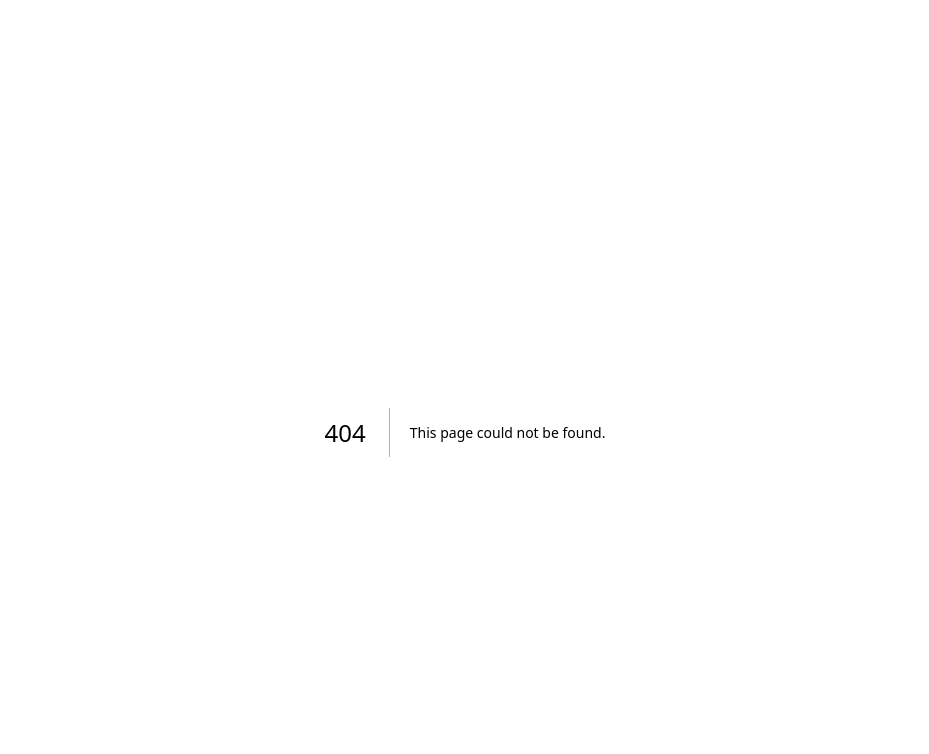
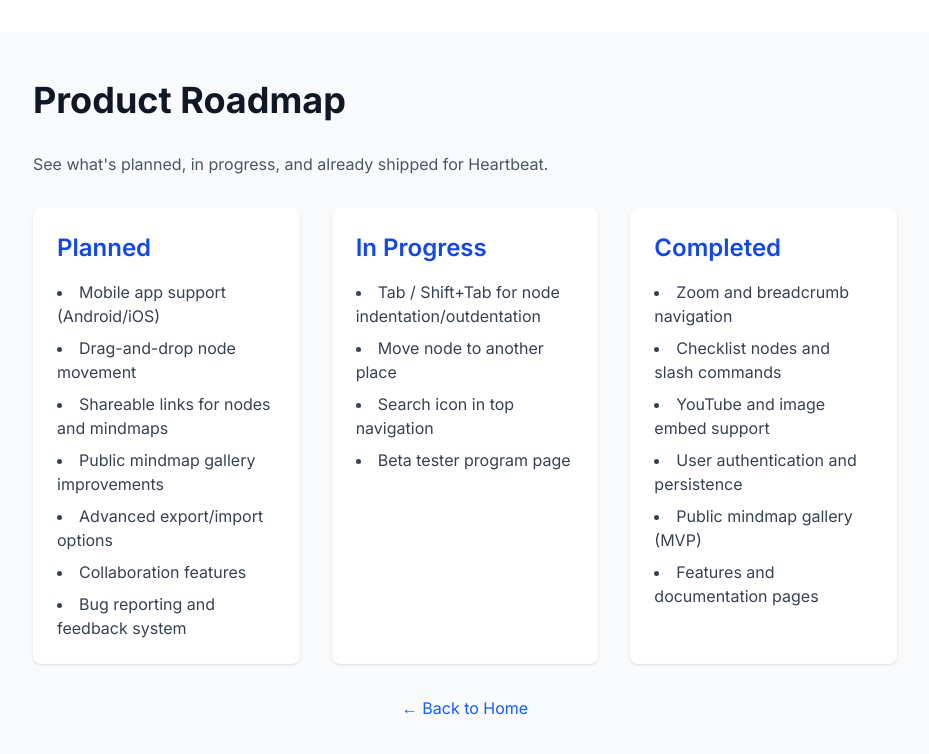
Before and after one commit to theikbhal/heartbeat, a Next.js app: page /roadmap in a window 1280 px wide. Before the commit this address had no page. Shown: the top 754 px of the page, without its empty margins (175-1104 px from the left). Built offline with nearby package versions, Linux system fonts and the light colour scheme.

Commit message:
road map, gallery page ; shift tab, tab make current node as child, reverse

```diff
--- a/app/demo/page.tsx
+++ b/app/demo/page.tsx
@@ -632,6 +632,47 @@
                     }
                     return copy;
                   });
+                } else if (e.key === "Tab" && !e.shiftKey) {
+                  e.preventDefault();
+                  setTree((oldTree) => {
+                    const copy = structuredClone(oldTree);
+                    const found = findNodeById(copy, selectedId);
+                    if (!found || !found.parent) return copy;
+                    const parent = found.parent;
+                    const idx = parent.children.findIndex((n) => n.id === selectedId);
+                    if (idx > 0) {
+                      // Remove from parent
+                      const [node] = parent.children.splice(idx, 1);
+                      // Add as last child of previous sibling
+                      parent.children[idx - 1].children.push(node);
+                      setTimeout(() => {
+                        setSelectedId(node.id);
+                        setEditText(node.text);
+                      }, 0);
+                    }
+                    return copy;
+                  });
+                } else if (e.key === "Tab" && e.shiftKey) {
+                  e.preventDefault();
+                  setTree((oldTree) => {
+                    const copy = structuredClone(oldTree);
+                    const found = findNodeById(copy, selectedId);
+                    if (!found || !found.parent) return copy;
+                    const parent = found.parent;
+                    const grand = findNodeById(copy, parent.id)?.parent;
+                    if (!grand) return copy; // already at root
+                    // Remove from parent
+                    const idx = parent.children.findIndex((n) => n.id === selectedId);
+                    const [node] = parent.children.splice(idx, 1);
+                    // Insert after parent in grandparent's children
+                    const parentIdx = grand.children.findIndex((n) => n.id === parent.id);
+                    grand.children.splice(parentIdx + 1, 0, node);
+                    setTimeout(() => {
+                      setSelectedId(node.id);
+                      setEditText(node.text);
+                    }, 0);
+                    return copy;
+                  });
                 }
               }}
             />
--- /dev/null
+++ b/app/gallery/page.tsx
@@ -0,0 +1,50 @@
+"use client";
+import Link from "next/link";
+
+// Placeholder data for public mindmaps
+const publicMindmaps = [
+  {
+    id: "1",
+    title: "My Mindmap",
+    owner: "user1***@gmail.com",
+  },
+  {
+    id: "2",
+    title: "Project Ideas",
+    owner: "jane***@example.com",
+  },
+  {
+    id: "3",
+    title: "Learning Plan",
+    owner: "anon***@mail.com",
+  },
+];
+
+export default function GalleryPage() {
+  return (
+    <div className="min-h-screen bg-gray-50 py-12">
+      <div className="max-w-3xl mx-auto px-4">
+        <h1 className="text-4xl font-bold text-gray-900 mb-8">Public Mindmap Gallery</h1>
+        <p className="mb-6 text-gray-600">Browse public mindmaps created by Heartbeat users. Click any mindmap to view it in read-only mode.</p>
+        <div className="grid gap-6">
+          {publicMindmaps.map((map) => (
+            <div key={map.id} className="bg-white rounded-lg shadow p-5 flex flex-col md:flex-row md:items-center md:justify-between">
+              <div>
+                <div className="text-xl font-semibold text-gray-900">{map.title}</div>
+                <div className="text-gray-500 text-sm">by {map.owner}</div>
+              </div>
+              <Link href={`/gallery/${map.id}`} className="mt-3 md:mt-0 bg-blue-600 text-white px-4 py-2 rounded hover:bg-blue-700 text-center">
+                View
+              </Link>
+            </div>
+          ))}
+        </div>
+        <div className="mt-8 text-center">
+          <Link href="/" className="text-blue-600 hover:text-blue-800">
+            ← Back to Home
+          </Link>
+        </div>
+      </div>
+    </div>
+  );
+}
--- a/app/page.tsx
+++ b/app/page.tsx
@@ -15,7 +15,7 @@
             <Link href="/" className="text-2xl font-bold text-blue-600">
               Heartbeat
             </Link>
-            <nav className="flex gap-6">
+            <nav className="flex gap-6 items-center">
               <Link href="/features" className="text-gray-600 hover:text-blue-600">
                 Features
               </Link>
@@ -28,6 +28,16 @@
               <Link href="/lifetime" className="text-gray-600 hover:text-blue-600">
                 Lifetime Deal
               </Link>
+              {!user && (
+                <>
+                  <Link href="/login" className="text-gray-600 hover:text-blue-600">
+                    Login
+                  </Link>
+                  <Link href="/register" className="text-gray-600 hover:text-blue-600">
+                    Register
+                  </Link>
+                </>
+              )}
             </nav>
           </div>
         </div>
@@ -61,22 +71,6 @@
           >
             Lifetime Deal
           </Link>
-          {!user && (
-            <>
-              <Link
-                href="/login"
-                className="border border-gray-300 px-8 py-3 rounded-lg font-medium hover:bg-gray-50 transition"
-              >
-                Login
-              </Link>
-              <Link
-                href="/register"
-                className="border border-blue-600 text-blue-600 px-8 py-3 rounded-lg font-medium hover:bg-blue-50 transition"
-              >
-                Register
-              </Link>
-            </>
-          )}
         </div>
       </section>
 
--- /dev/null
+++ b/app/roadmap/page.tsx
@@ -0,0 +1,65 @@
+"use client";
+import Link from "next/link";
+
+const roadmap = [
+  {
+    section: "Planned",
+    items: [
+      "Mobile app support (Android/iOS)",
+      "Drag-and-drop node movement",
+      "Shareable links for nodes and mindmaps",
+      "Public mindmap gallery improvements",
+      "Advanced export/import options",
+      "Collaboration features",
+      "Bug reporting and feedback system"
+    ]
+  },
+  {
+    section: "In Progress",
+    items: [
+      "Tab / Shift+Tab for node indentation/outdentation",
+      "Move node to another place",
+      "Search icon in top navigation",
+      "Beta tester program page"
+    ]
+  },
+  {
+    section: "Completed",
+    items: [
+      "Zoom and breadcrumb navigation",
+      "Checklist nodes and slash commands",
+      "YouTube and image embed support",
+      "User authentication and persistence",
+      "Public mindmap gallery (MVP)",
+      "Features and documentation pages"
+    ]
+  }
+];
+
+export default function RoadmapPage() {
+  return (
+    <div className="min-h-screen bg-gray-50 py-12">
+      <div className="max-w-4xl mx-auto px-4">
+        <h1 className="text-4xl font-bold text-gray-900 mb-8">Product Roadmap</h1>
+        <p className="mb-8 text-gray-600">See what's planned, in progress, and already shipped for Heartbeat.</p>
+        <div className="grid md:grid-cols-3 gap-8">
+          {roadmap.map((section, idx) => (
+            <div key={section.section} className="bg-white rounded-lg shadow p-6">
+              <h2 className="text-2xl font-semibold mb-4 text-blue-700">{section.section}</h2>
+              <ul className="list-disc list-inside space-y-2">
+                {section.items.map((item, i) => (
+                  <li key={i} className="text-gray-700">{item}</li>
+                ))}
+              </ul>
+            </div>
+          ))}
+        </div>
+        <div className="mt-8 text-center">
+          <Link href="/" className="text-blue-600 hover:text-blue-800">
+            ← Back to Home
+          </Link>
+        </div>
+      </div>
+    </div>
+  );
+}
--- a/app/user/page.tsx
+++ b/app/user/page.tsx
@@ -495,6 +495,47 @@
                     }
                     return copy;
                   });
+                } else if (e.key === "Tab" && !e.shiftKey) {
+                  e.preventDefault();
+                  setTree((oldTree) => {
+                    const copy = structuredClone(oldTree);
+                    const found = findNodeById(copy, selectedId);
+                    if (!found || !found.parent) return copy;
+                    const parent = found.parent;
+                    const idx = parent.children.findIndex((n) => n.id === selectedId);
+                    if (idx > 0) {
+                      // Remove from parent
+                      const [node] = parent.children.splice(idx, 1);
+                      // Add as last child of previous sibling
+                      parent.children[idx - 1].children.push(node);
+                      setTimeout(() => {
+                        setSelectedId(node.id);
+                        setEditText(node.text);
+                      }, 0);
+                    }
+                    return copy;
+                  });
+                } else if (e.key === "Tab" && e.shiftKey) {
+                  e.preventDefault();
+                  setTree((oldTree) => {
+                    const copy = structuredClone(oldTree);
+                    const found = findNodeById(copy, selectedId);
+                    if (!found || !found.parent) return copy;
+                    const parent = found.parent;
+                    const grand = findNodeById(copy, parent.id)?.parent;
+                    if (!grand) return copy; // already at root
+                    // Remove from parent
+                    const idx = parent.children.findIndex((n) => n.id === selectedId);
+                    const [node] = parent.children.splice(idx, 1);
+                    // Insert after parent in grandparent's children
+                    const parentIdx = grand.children.findIndex((n) => n.id === parent.id);
+                    grand.children.splice(parentIdx + 1, 0, node);
+                    setTimeout(() => {
+                      setSelectedId(node.id);
+                      setEditText(node.text);
+                    }, 0);
+                    return copy;
+                  });
                 }
               }}
             />
@@ -585,6 +626,10 @@
           Logout
         </button>
       </div>
+      {/* Public Notice for Free Users */}
+      <div className="max-w-2xl mx-auto mb-4 p-3 bg-yellow-100 border-l-4 border-yellow-500 text-yellow-900 rounded">
+        <b>Notice:</b> Free user mindmaps are <b>public</b>. Upgrade for private mindmaps.
+      </div>
       {/* Search Modal/Dropdown */}
       {searchOpen && (
         <div className="fixed inset-0 z-50 flex items-start justify-center bg-black bg-opacity-20">
```
